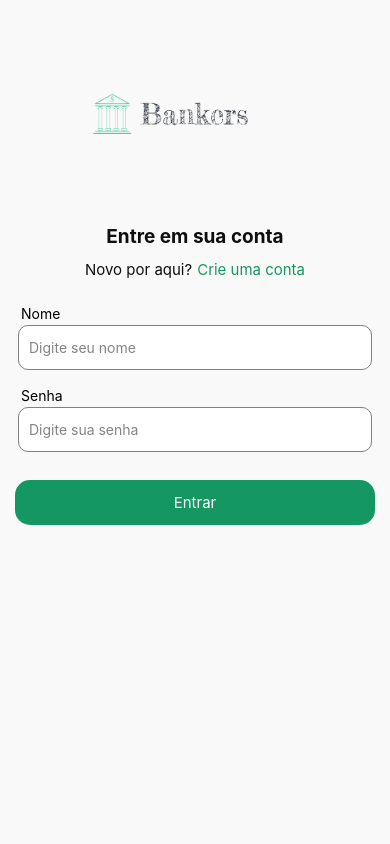
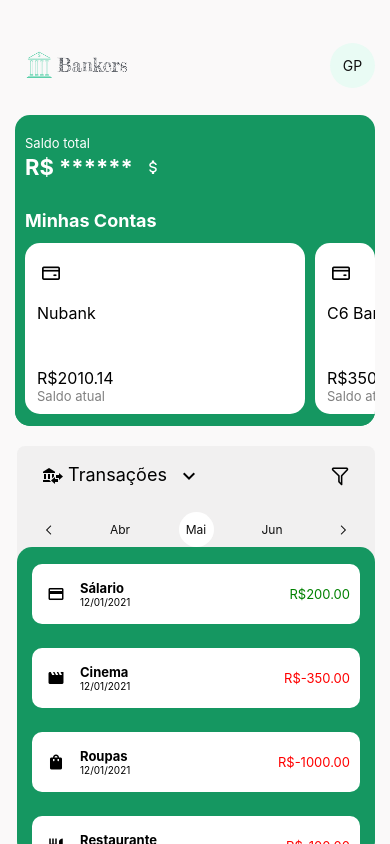
Before and after one commit to guipaterno/FinApp, a React Native app: screen / in a window 390 px wide. Built offline with nearby package versions, Linux system fonts and the light colour scheme.

Commit message:
Criado Theme
Criação da const theme para padronizar estilização no app

```diff
--- a/App.tsx
+++ b/App.tsx
@@ -10,7 +10,7 @@ import Home from './src/screens/Home';
 export default function App() {
   return (
     <NavigationContainer>
-      <Routes/>
+      <Home/>
     </NavigationContainer>
   );
 }
--- a/src/styles/styles.ts
+++ b/src/styles/styles.ts
@@ -1,9 +1,11 @@
 import { StyleSheet } from "react-native";
+import THEME from "../theme/theme";
+
 
 const styles = StyleSheet.create({
   safeArea:{
       flex: 1,
-      backgroundColor: "#faf9f9",
+      backgroundColor: THEME.COLORS.BACKGROUND,
       padding: 15,
 
   },
@@ -50,7 +52,7 @@ const styles = StyleSheet.create({
 
   textLink:{
       fontSize:15,
-      color:"#159761",
+      color:THEME.COLORS.PRIMARIA,
       marginLeft:5,
 
 
@@ -62,7 +64,7 @@ const styles = StyleSheet.create({
   },
 
   container:{
-      backgroundColor: "#faf9f9",
+      backgroundColor:THEME.COLORS.BACKGROUND,
       paddingTop:50,
   },
 
@@ -81,13 +83,13 @@ const styles = StyleSheet.create({
 
 },
   viewArea:{
-    backgroundColor: "#faf9f9",
+    backgroundColor: THEME.COLORS.BACKGROUND,
     paddingTop:8,
     margin:3,
 
 },
 button:{
-  backgroundColor: "#159761",
+  backgroundColor: THEME.COLORS.PRIMARIA,
   width:"auto",
   height:45,
   justifyContent:"center",
@@ -136,13 +138,13 @@ btnTextUser:{
 },
 
 viewUser:{
-    backgroundColor:"#faf9f9",
+    backgroundColor:THEME.COLORS.BACKGROUND,
     flexDirection:"row",
     justifyContent:"space-between",
 },
 
 viewContainer:{
-    backgroundColor: "#159761",
+    backgroundColor: THEME.COLORS.PRIMARIA,
     width:"auto",
     height:"auto",
     borderRadius:15,
@@ -150,7 +152,7 @@ viewContainer:{
 
 viewContainerMov:{
   flex:1,
-  backgroundColor: "#159761",
+  backgroundColor: THEME.COLORS.PRIMARIA,
   width:"auto",
   height:"auto",
   borderRadius:15,
@@ -240,7 +242,7 @@ textSaldo:{
 principalTransacoes:{
     marginTop:20,
     marginLeft:2,
-    backgroundColor:"#ddd5",
+    backgroundColor:THEME.COLORS.SECUNDARIO,
     width:"auto",
     height:450,
     borderRadius:8,
@@ -386,7 +388,7 @@ buttonMes:{
   },
 
   buttonAdd:{
-    backgroundColor: "#159761",
+    backgroundColor: THEME.COLORS.PRIMARIA,
     marginTop:10,
     marginBottom:-5,
     marginHorizontal:-5,
--- /dev/null
+++ b/src/theme/theme.ts
@@ -0,0 +1,13 @@
+
+
+
+const THEME = {
+    COLORS: {
+        BACKGROUND:"#faf9f9",
+        PRIMARIA: "#159761",
+        SECUNDARIO:"#ddd5",
+        WHITE:"white",
+    },
+};
+
+export default THEME;
```
